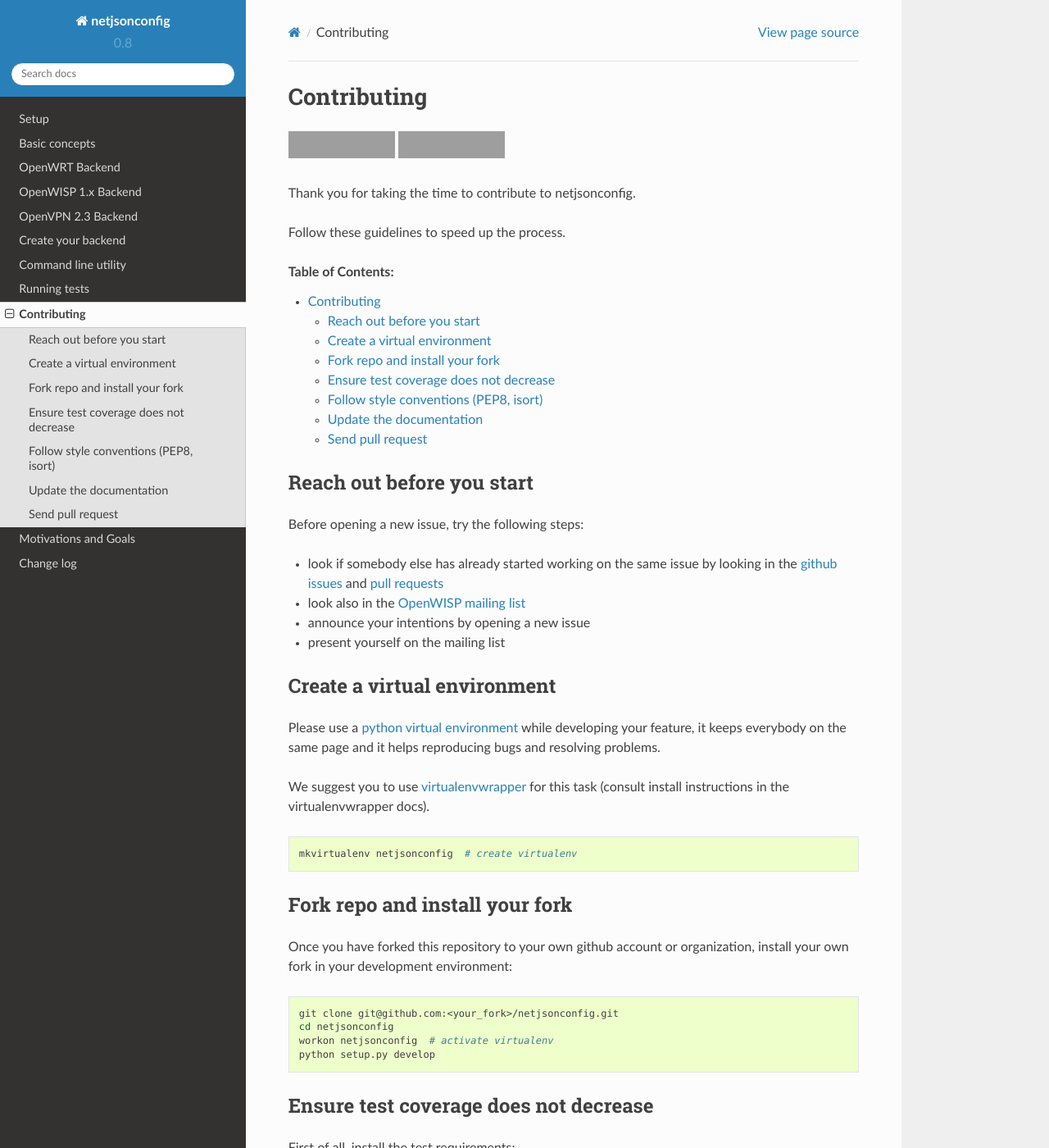
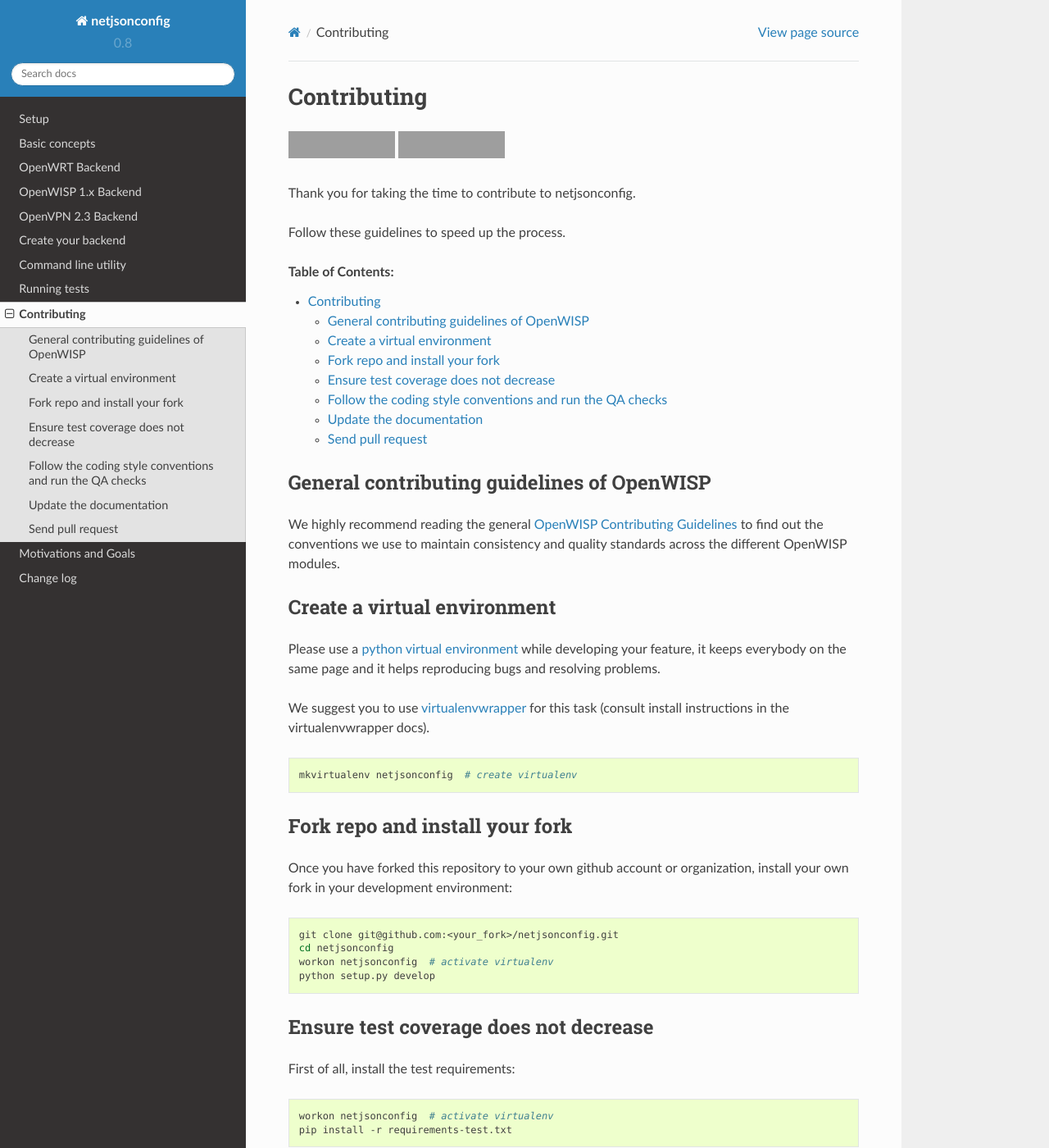
Before and after one commit to openwisp/netjsonconfig, a Sphinx documentation site: the page built from docs/source/general/contributing.rst, in a window 1280 px wide and 1400 px high. Shown: the whole window at 82% size. Built offline with Sphinx 7.4.7 and the Read the Docs theme 2.0.0, drawn with Linux system fonts in a browser that asks for light colours; some of the changed text lies outside the part shown; grey boxes are pictures that could not be loaded.

Commit message:
[docs] Made general OpenWISP contributing guidelines more evident
- link general openwisp contributing guidelines
- advise to run openwisp-qa-format
- advise to run run-qa-checks script

```diff
--- a/docs/source/general/contributing.rst
+++ b/docs/source/general/contributing.rst
@@ -12,17 +12,13 @@
    :backlinks: none
    :depth: 3
 
-Reach out before you start
---------------------------
+General contributing guidelines of OpenWISP
+-------------------------------------------
 
-Before opening a new issue, try the following steps:
-
-- look if somebody else has already started working on the same issue
-  by looking in the `github issues <https://github.com/openwisp/netjsonconfig/issues>`_
-  and `pull requests <https://github.com/openwisp/netjsonconfig/pulls>`_
-- look also in the `OpenWISP mailing list <https://groups.google.com/d/forum/openwisp/join>`_
-- announce your intentions by opening a new issue
-- present yourself on the mailing list
+We highly recommend reading the general
+`OpenWISP Contributing Guidelines <https://openwisp.io/docs/developer/contributing.html>`_
+to find out the conventions we use to maintain consistency and quality standards
+across the different OpenWISP modules.
 
 Create a virtual environment
 ----------------------------
@@ -69,8 +65,8 @@
 
     nose2 --with-coverage --coverage netjsonconfig
 
-Follow style conventions (PEP8, isort)
---------------------------------------
+Follow the coding style conventions and run the QA checks
+---------------------------------------------------------
 
 First of all, install the test requirements:
 
@@ -79,17 +75,18 @@
     workon netjsonconfig  # activate virtualenv
     pip install -r requirements-test.txt
 
-Before committing your work check that your changes are not breaking the style conventions with:
+Before committing your work, run ``openwisp-qa-format`` to format the code according
+to our `python code conventions <https://openwisp.io/docs/developer/contributing.html#python-code-conventions>`_:
 
 .. code-block:: shell
 
-    flake8
-    isort --check-only --recursive .
+    openwisp-qa-format
 
-For more information, please see:
+Then, you can run the QA checks with:
 
-- `PEP8: Style Guide for Python Code <https://www.python.org/dev/peps/pep-0008/>`_
-- `isort: a python utility / library to sort imports <https://github.com/timothycrosley/isort>`_
+.. code-block:: shell
+
+    ./run-qa-checks
 
 Update the documentation
 ------------------------
```
